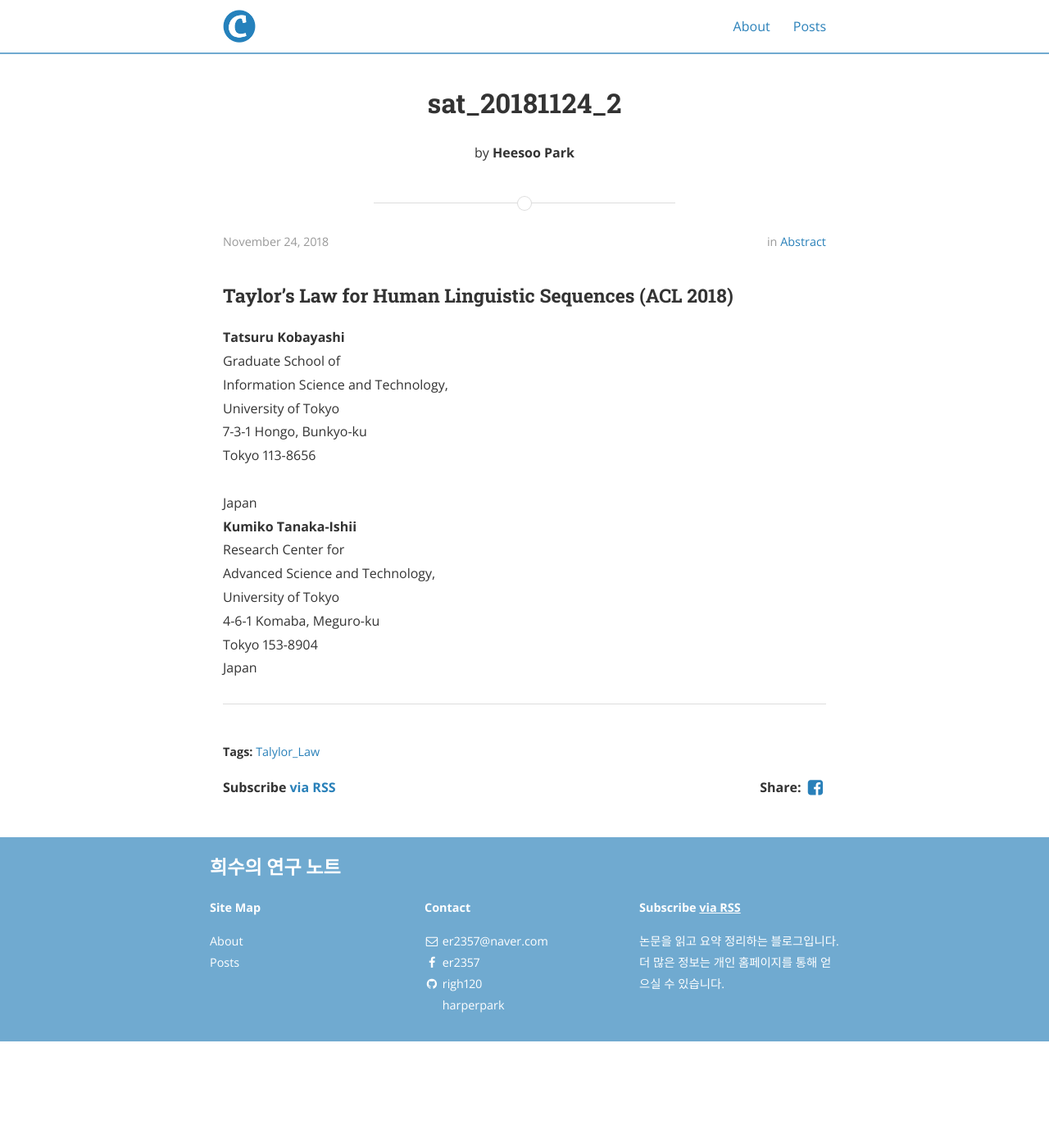
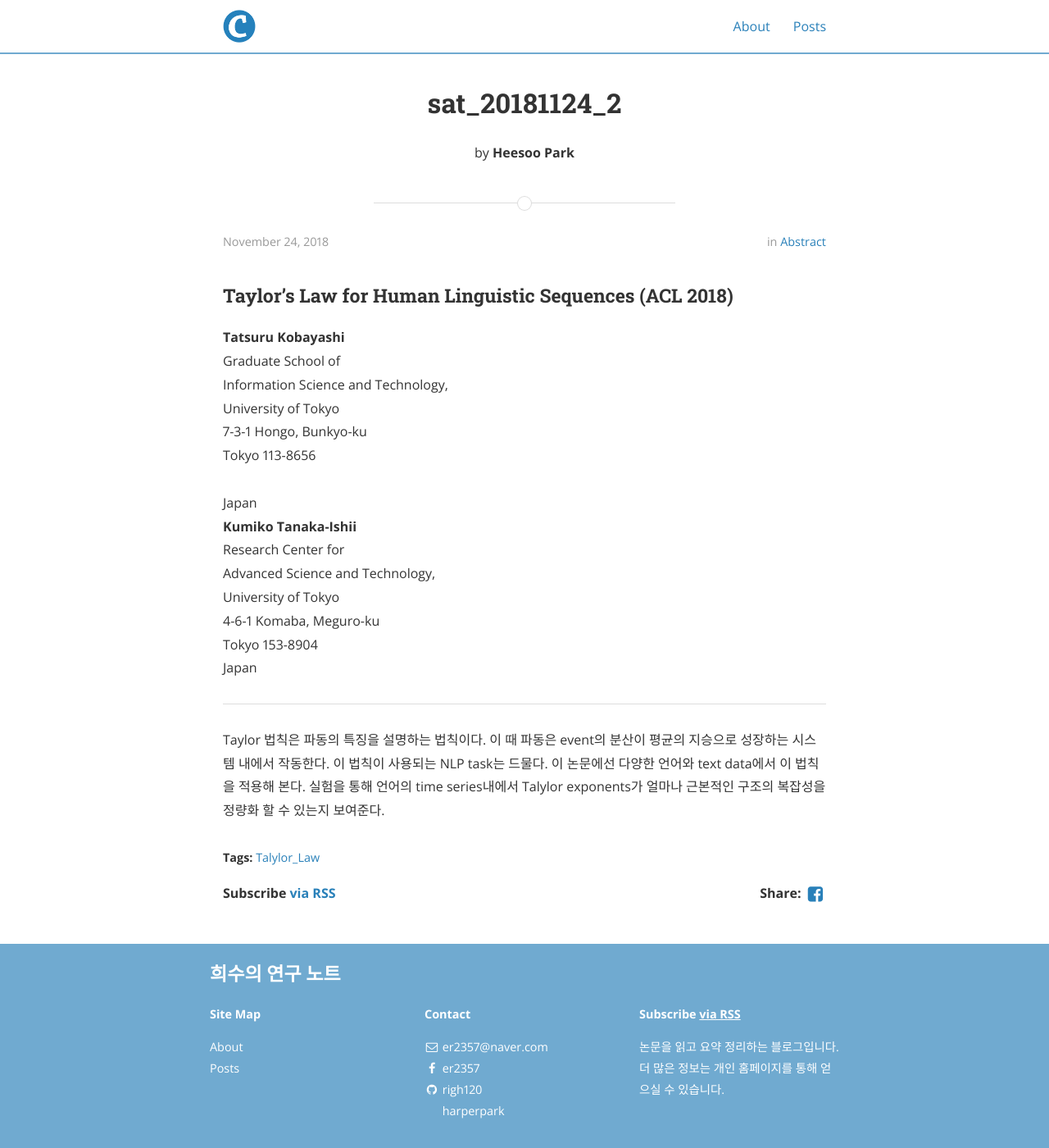
Before and after one commit to righ120/righ120.github.io, a Jekyll site: the page built from abstract/_posts/2018-11-24-2nd-post.md, in a window 1280 px wide. Shown: the whole page at 82% size. Built offline with Jekyll 4.4.1, drawn with Linux system fonts in a browser that asks for light colours; nearby versions of some CDN libraries; before the commit the page ends 1270 px from its top, so only the background shows below that.

Commit message:
20181124

```diff
--- a/abstract/_posts/2018-11-24-2nd-post.md
+++ b/abstract/_posts/2018-11-24-2nd-post.md
@@ -35,5 +35,5 @@ Japan<br/>
 
 <hr />
 <p>
-
+Taylor 법칙은 파동의 특징을 설명하는 법칙이다. 이 때 파동은 event의 분산이 평균의 지승으로 성장하는 시스템 내에서 작동한다. 이 법칙이 사용되는 NLP task는 드물다. 이 논문에선 다양한 언어와 text data에서 이 법칙을 적용해 본다. 실험을 통해 언어의 time series내에서 Talylor exponents가 얼마나 근본적인 구조의 복잡성을 정량화 할 수 있는지 보여준다.
 </p>
```
Also changed, not shown: abstract/_posts/2018-11-24-1st-post.md (+1 -0 lines), abstract/_posts/2018-11-24-3rd-post.md (+1 -1 lines).
